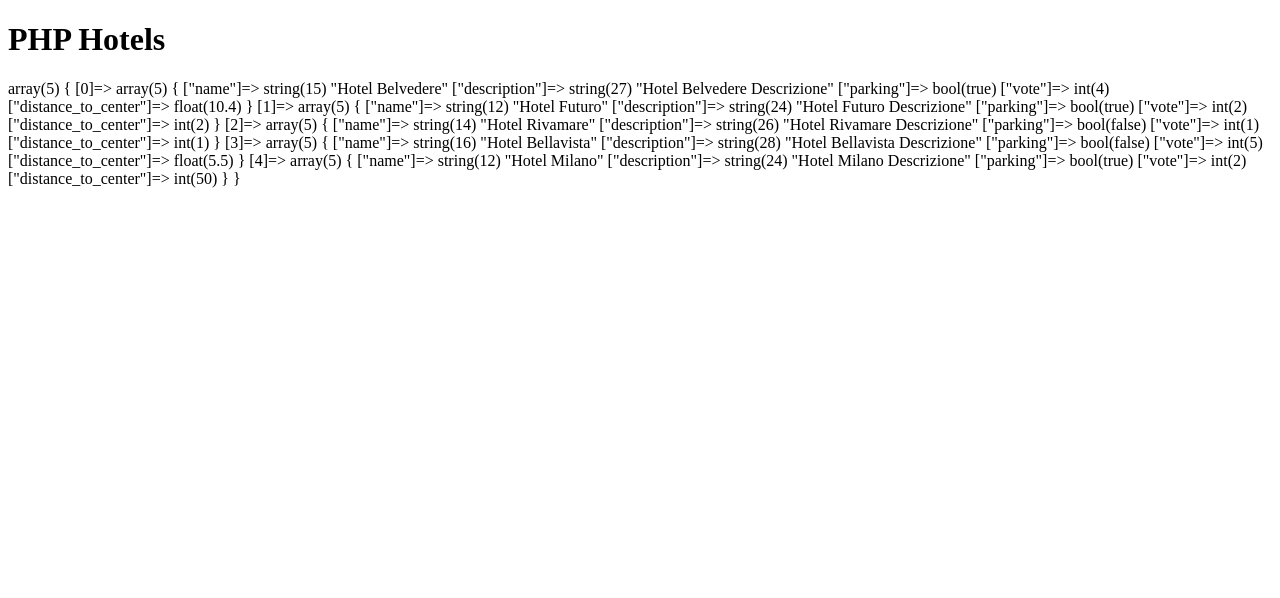
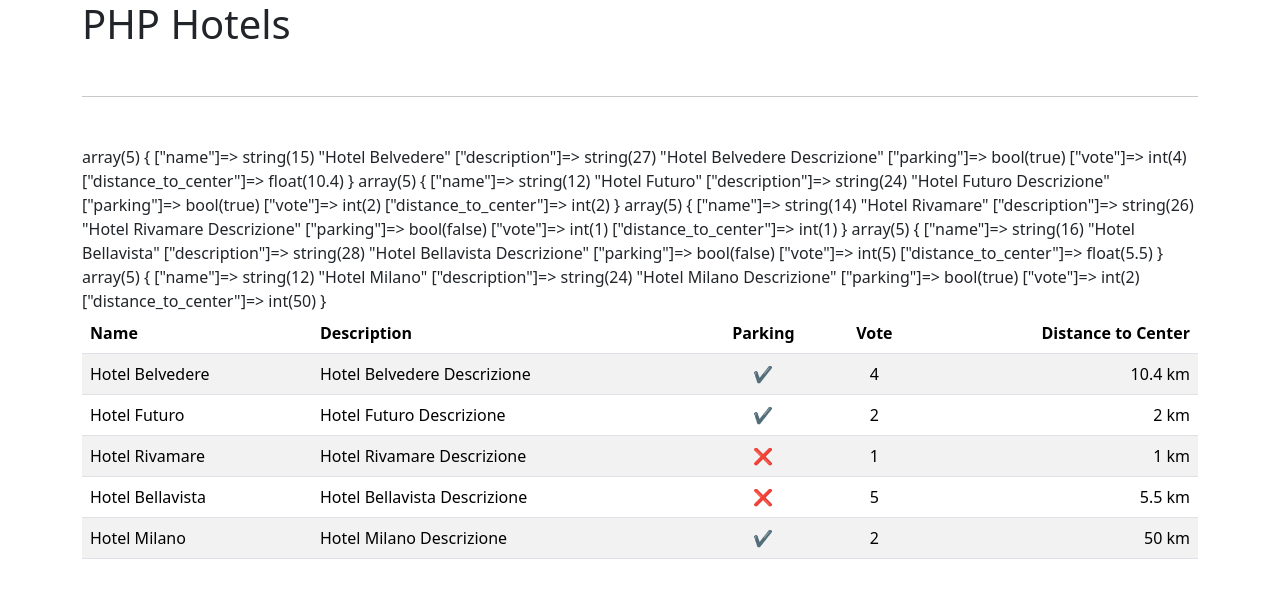
Before and after one commit to mannuccimattia/php-hotel, a PHP site: page / in a window 1280 px wide. Shown: the top 598 px of the page. Run offline with PHP 8.4, Linux system fonts and the light colour scheme.

Commit message:
[UPD] Done table - Display all hotels

```diff
--- a/index.php
+++ b/index.php
@@ -44,18 +44,63 @@
 
 <!DOCTYPE html>
 <html lang="en">
+
 <head>
   <meta charset="UTF-8">
   <meta name="viewport" content="width=device-width, initial-scale=1.0">
+  <link href="https://cdn.jsdelivr.net/npm/bootstrap@5.3.7/dist/css/bootstrap.min.css" rel="stylesheet" integrity="sha384-LN+7fdVzj6u52u30Kp6M/trliBMCMKTyK833zpbD+pXdCLuTusPj697FH4R/5mcr" crossorigin="anonymous">
+  <link rel="shortcut icon" href="favicon.ico" type="image/x-icon">
   <title>php Hotel</title>
 </head>
+
 <body>
+
+  <div class="container">
     <h1>PHP Hotels</h1>
+
+    <hr class="my-5">
+
+    <table class="table table-striped">
+
+      <thead>
+        <tr>
+          <th>Name</th>
+          <th>Description</th>
+          <th class="text-center">Parking</th>
+          <th class="text-center">Vote</th>
+          <th class="text-end">Distance to Center</th>
+        </tr>
+      </thead>
+
+      <tbody>
 
         <?php
 
-  var_dump($hotels);
+        foreach ($hotels as $hotel) {
+          // variables
+          $title = "<td>$hotel[name]</td>";
+          $description = "<td>$hotel[description]</td>";
+          // $parking = "<td class='text-center'>$hotel[parking]</td>";
+          $parking = "<td class='text-center'>" . ($hotel['parking'] ? "✔️" : "❌") . "</td>";
+          $vote = "<td class='text-center'>$hotel[vote]</td>";
+          $distance = "<td class='text-end'>$hotel[distance_to_center] km</td>";
+
+          var_dump($hotel);
+
+          // echo
+          echo "<tr>";
+          echo $title . $description . $parking . $vote . $distance;
+        }
 
         ?>
+
+      </tbody>
+
+    </table>
+
+  </div>
+  </div>
+
 </body>
+
 </html>
```
Also changed, not shown: README.md, favicon.ico (added). Lines whose indentation alone changed are shown as unchanged.
